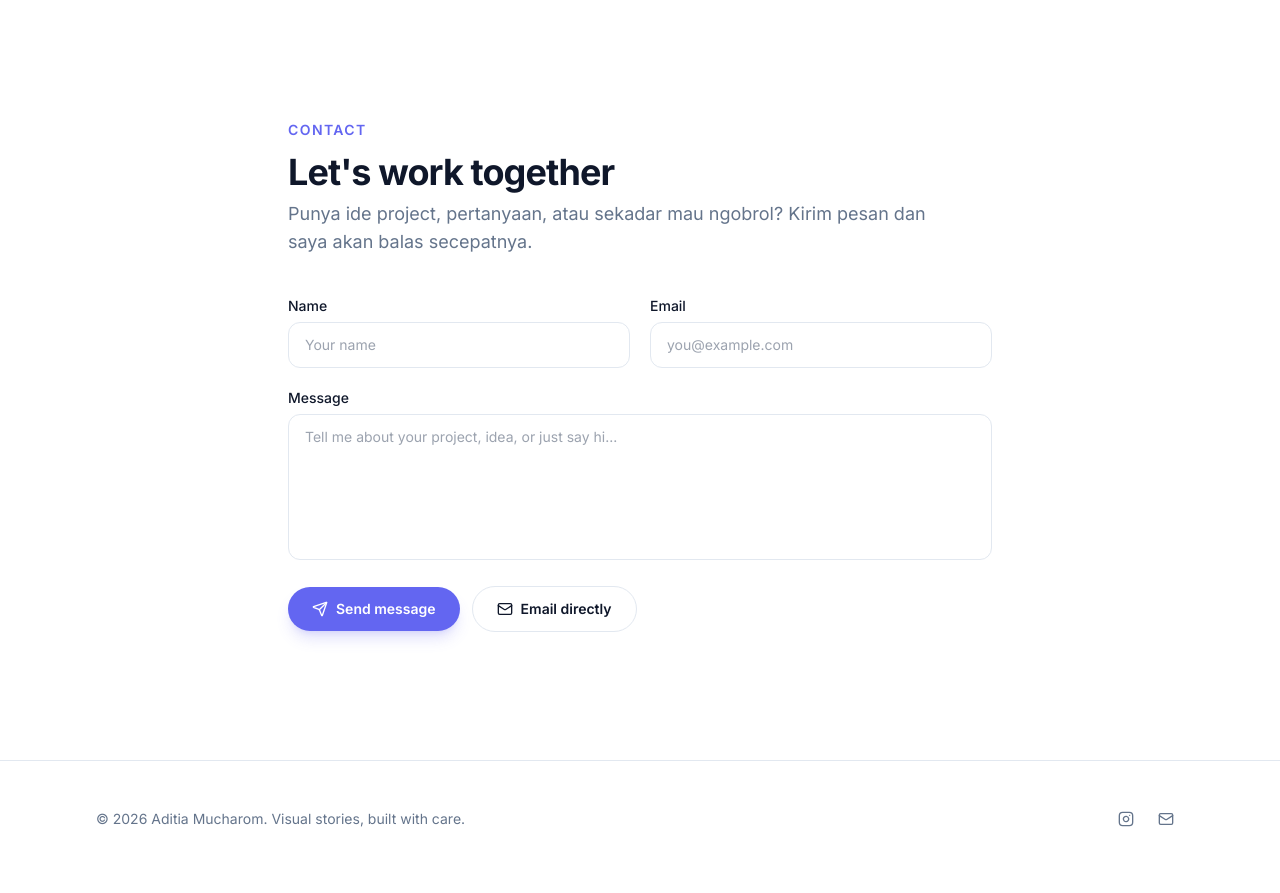
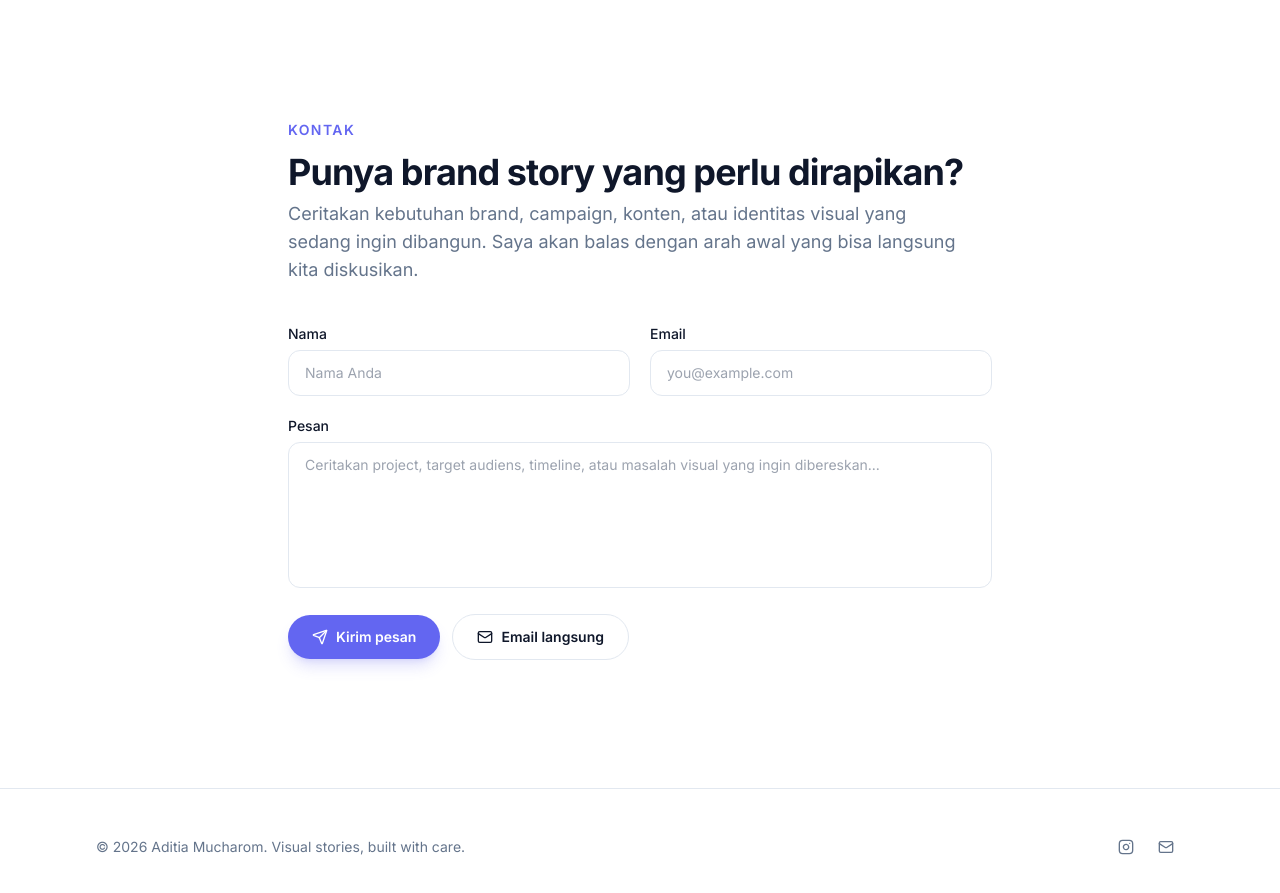
Before and after one commit to aditiamucharom/aditiamucharom.github.io, a Next.js app: page / in a window 1280 px wide. Shown: the part 2940-3833 px from the top of the page. Built offline with nearby package versions, Linux system fonts and the light colour scheme.

Commit message:
Strengthen personal branding and project proof

```diff
--- a/components/contact.tsx
+++ b/components/contact.tsx
@@ -36,11 +36,11 @@ export function Contact() {
       } else {
         const payload = await res.json().catch(() => ({}));
         setStatus("error");
-        setErrorMsg(payload?.error || "Something went wrong. Please try again.");
+        setErrorMsg(payload?.error || "Pesan belum terkirim. Silakan coba lagi.");
       }
     } catch {
       setStatus("error");
-      setErrorMsg("Network error. Please try again.");
+      setErrorMsg("Koneksi bermasalah. Silakan coba lagi.");
     }
   }
 
@@ -51,19 +51,20 @@ export function Contact() {
     >
       <div className="container-page max-w-3xl">
         <p className="text-sm font-semibold uppercase tracking-widest text-brand mb-3">
-          Contact
+          Kontak
         </p>
-        <h2 className="section-title">Let&apos;s work together</h2>
+        <h2 className="section-title">Punya brand story yang perlu dirapikan?</h2>
         <p className="section-subtitle text-lg">
-          Punya ide project, pertanyaan, atau sekadar mau ngobrol? Kirim pesan
-          dan saya akan balas secepatnya.
+          Ceritakan kebutuhan brand, campaign, konten, atau identitas visual
+          yang sedang ingin dibangun. Saya akan balas dengan arah awal yang
+          bisa langsung kita diskusikan.
         </p>
 
         {!isConfigured && (
           <div className="mb-6 flex items-start gap-3 rounded-xl border border-amber-400/40 bg-amber-50 p-4 text-sm text-amber-900 dark:bg-amber-950/40 dark:text-amber-200">
             <AlertCircle className="mt-0.5 h-4 w-4 shrink-0" />
             <div>
-              <strong>Form not configured yet.</strong> Sign up at{" "}
+              <strong>Form belum dikonfigurasi.</strong> Daftar di{" "}
               <a
                 href="https://formspree.io"
                 target="_blank"
@@ -72,11 +73,11 @@ export function Contact() {
               >
                 formspree.io
               </a>{" "}
-              (free) and paste your endpoint into{" "}
+              (free) lalu masukkan endpoint ke{" "}
               <code className="rounded bg-amber-100 px-1 py-0.5 text-xs dark:bg-amber-900/50">
                 lib/site-config.ts → formspreeEndpoint
               </code>
-              . Meanwhile, you can email me at{" "}
+              . Sementara itu, Anda bisa email ke{" "}
               <a
                 href={`mailto:${siteConfig.email}`}
                 className="underline underline-offset-2"
@@ -92,7 +93,7 @@ export function Contact() {
           <div className="grid gap-5 sm:grid-cols-2">
             <div>
               <label htmlFor="name" className="mb-1.5 block text-sm font-medium">
-                Name
+                Nama
               </label>
               <input
                 id="name"
@@ -100,7 +101,7 @@ export function Contact() {
                 type="text"
                 required
                 autoComplete="name"
-                placeholder="Your name"
+                placeholder="Nama Anda"
                 className="w-full rounded-xl border border-[rgb(var(--border))] bg-[rgb(var(--background))] px-4 py-3 text-sm outline-none transition focus:border-brand focus:ring-2 focus:ring-brand/30"
               />
             </div>
@@ -122,14 +123,14 @@ export function Contact() {
 
           <div>
             <label htmlFor="message" className="mb-1.5 block text-sm font-medium">
-              Message
+              Pesan
             </label>
             <textarea
               id="message"
               name="message"
               required
               rows={6}
-              placeholder="Tell me about your project, idea, or just say hi..."
+              placeholder="Ceritakan project, target audiens, timeline, atau masalah visual yang ingin dibereskan..."
               className="w-full resize-none rounded-xl border border-[rgb(var(--border))] bg-[rgb(var(--background))] px-4 py-3 text-sm outline-none transition focus:border-brand focus:ring-2 focus:ring-brand/30"
             />
           </div>
@@ -144,22 +145,22 @@ export function Contact() {
               className="btn-primary disabled:cursor-not-allowed disabled:opacity-60"
             >
               {status === "submitting" ? (
-                "Sending..."
+                "Mengirim..."
               ) : (
                 <>
-                  <Send className="h-4 w-4" /> Send message
+                  <Send className="h-4 w-4" /> Kirim pesan
                 </>
               )}
             </button>
 
             <a href={`mailto:${siteConfig.email}`} className="btn-ghost">
-              <Mail className="h-4 w-4" /> Email directly
+              <Mail className="h-4 w-4" /> Email langsung
             </a>
           </div>
 
           {status === "success" && (
             <p className="inline-flex items-center gap-2 text-sm text-emerald-600 dark:text-emerald-400">
-              <CheckCircle2 className="h-4 w-4" /> Thanks! Your message has been sent.
+              <CheckCircle2 className="h-4 w-4" /> Terima kasih. Pesan Anda sudah terkirim.
             </p>
           )}
           {status === "error" && (
```
